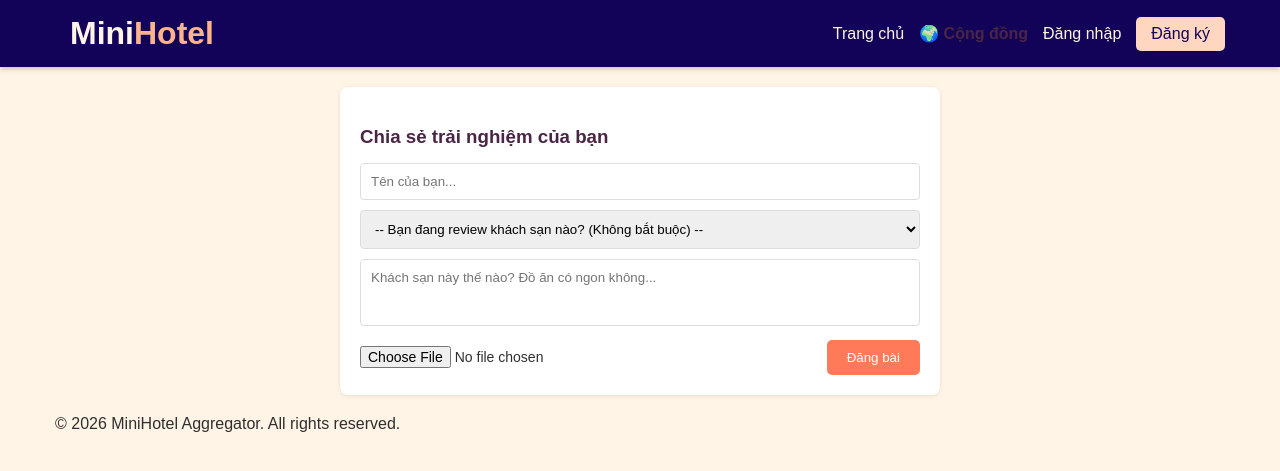
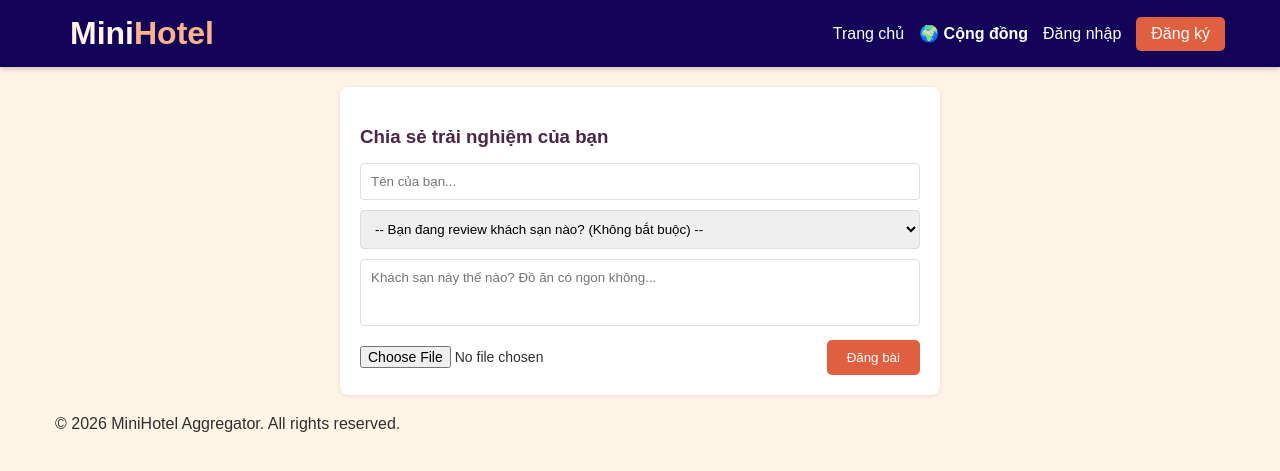
Before and after one commit to nphuong1309/Hotel-Comparation, a PHP site: page /community.php in a window 1280 px wide. Shown: the top 471 px of the page. Run offline with PHP 8.4, Linux system fonts and the light colour scheme; data comes from the database, SQL or seed files in the repository; data that the repository does not hold is empty.

Commit message:
change color

```diff
--- a/css/style.css
+++ b/css/style.css
@@ -61,7 +61,7 @@ body {
 }
 
 .btn-login {
-    background: #FF7A59;
+    background: #df6040;
     color: #fff !important;
     padding: 8px 15px;
     border-radius: 5px;
@@ -77,8 +77,8 @@ body {
 }
 
 .btn-register {
-    background: #FFD6BF;
-    color: #130358 !important;
+    background: #df6040;
+    color: #f7f6fc !important;
     padding: 8px 15px;
     border-radius: 5px;
 }
@@ -127,13 +127,13 @@ body {
 }
 
 .range-group label span {
-    color: #FF7A59;
+    color: #df6040;
     font-weight: 700;
 }
 
 /* Nút bấm */
 .btn-primary {
-    background: #FF7A59;
+    background: #df6040;
     color: #fff;
     border: none;
     padding: 10px 20px;
@@ -168,7 +168,7 @@ body {
 }
 
 .price {
-    color: #FF7A59;
+    color: #df6040;
     font-weight: 700;
 }
 
@@ -181,7 +181,7 @@ body {
 }
 
 .compare-checkbox input {
-    accent-color: #FF7A59;
+    accent-color: #df6040;
 }
 
 .hotel-card img {
@@ -274,8 +274,8 @@ body {
 
 .page-link.active,
 .page-link:hover {
-    background: #FF7A59;
-    border-color: #FF7A59;
+    background: #df6040;
+    border-color: #df6040;
     color: #fff;
 }
 
@@ -330,7 +330,7 @@ body {
     height: 16px;
     margin-top: -5px;
     border-radius: 50%;
-    background: #FF7A59;
+    background: #db4c28;
     border: 2px solid #FFF4E6;
     cursor: pointer;
     -webkit-appearance: none;
@@ -347,7 +347,7 @@ body {
     width: 16px;
     height: 16px;
     border-radius: 50%;
-    background: #FF7A59;
+    background: #d44a27;
     border: 2px solid #FFF4E6;
     cursor: pointer;
 }
@@ -356,3 +356,10 @@ body {
 #budgetRange {
     box-shadow: 0 0 0 1px #fec5b0;
 }
+
+.nav-content nav a,
+.nav-content nav span,
+.nav-content nav b,
+.nav-content nav strong {
+    color: #FFFFFF !important;
+}
```
